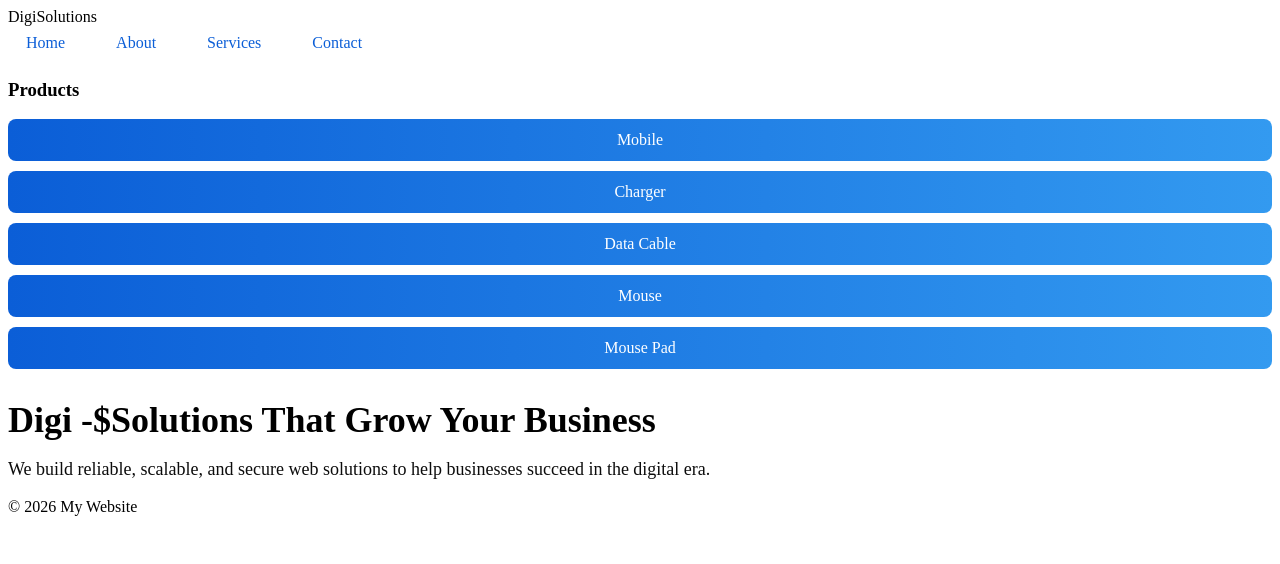
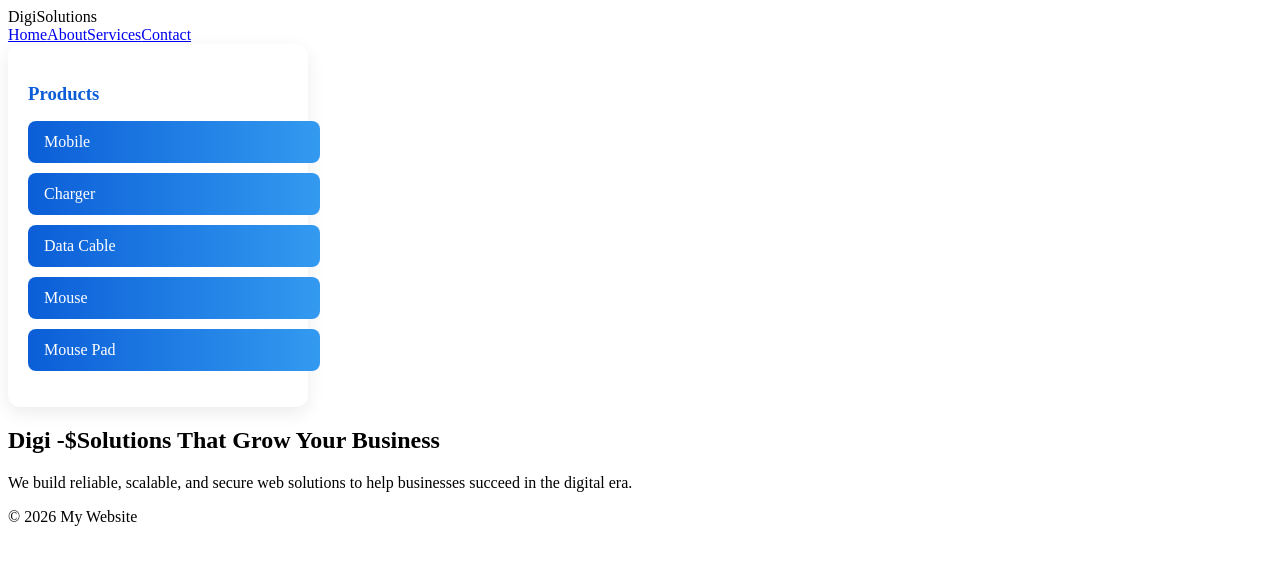
Before and after one commit to vikasrajput0112/my-react-website, a React (Create React App) app: page / in a window 1280 px wide. Shown: the top 564 px of the page. Built offline with nearby package versions, Linux system fonts and the light colour scheme.

Commit message:
Update style.css

```diff
--- a/src/style.css
+++ b/src/style.css
@@ -1,59 +1,40 @@
 /* =========================
-   NAV BUTTONS
+   SIDEBAR PRODUCTS (FIXED)
    ========================= */
-.nav {
-    display: flex;
-    gap: 15px;
+
+.sidebar {
+    width: 260px;              /* fixed width */
+    background: white;
+    padding: 20px;
+    border-radius: 12px;
+    box-shadow: 0 6px 18px rgba(0,0,0,0.08);
 }
 
-.nav-btn {
-    background: white;
+.sidebar h3 {
     color: #0b5ed7;
-    padding: 8px 18px;
-    border-radius: 20px;
-    text-decoration: none;
-    font-weight: 500;
-    transition: all 0.3s ease;
+    margin-bottom: 15px;
+    text-align: left;
 }
 
-.nav-btn:hover {
-    background: #ffd43b;
-    color: #000;
-}
-
-/* =========================
-   SIDEBAR BUTTONS
-   ========================= */
 .sidebar-list {
     list-style: none;
     padding: 0;
 }
 
 .sidebar-list li {
-    padding: 12px;
+    width: 100%;               /* not full page */
+    text-align: left;          /* LEFT aligned */
+    padding: 12px 16px;
     background: linear-gradient(90deg, #0b5ed7, #339af0);
     color: white;
     margin-bottom: 10px;
     border-radius: 8px;
-    text-align: center;
     font-weight: 500;
     cursor: pointer;
-    transition: transform 0.2s ease;
+    transition: all 0.2s ease;
 }
 
 .sidebar-list li:hover {
-    transform: scale(1.05);
+    background: linear-gradient(90deg, #084298, #1c7ed6);
+    transform: translateX(5px);
 }
-
-/* =========================
-   HERO TEXT FIX
-   ========================= */
-.hero h1 {
-    font-size: 36px;
-    margin-bottom: 15px;
-}
-
-.hero p {
-    font-size: 18px;
-    opacity: 0.95;
-}
```
